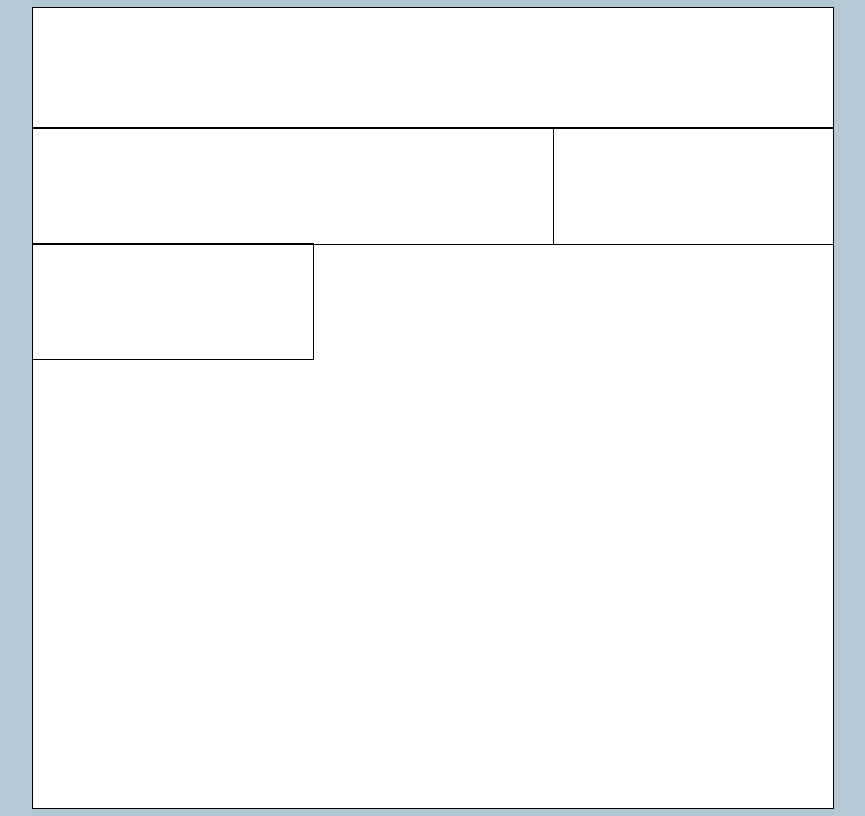
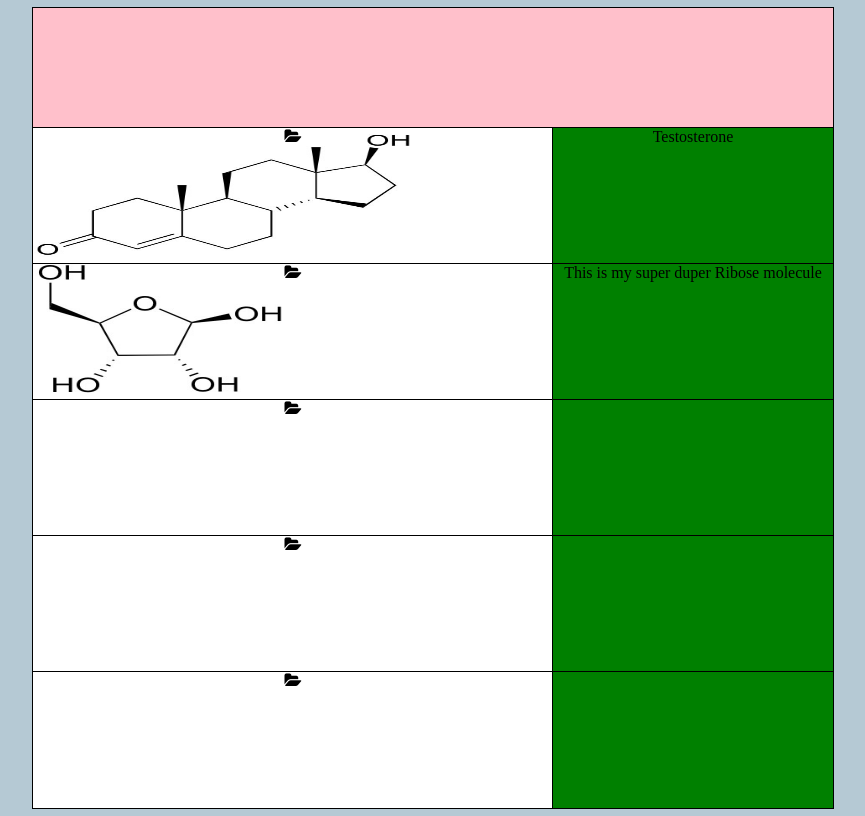
Before and after one commit to zjensen/256-design, a plain HTML site: page open.html in a window 1280 px wide. Shown: the whole page, without its empty margins (215-1080 px from the left). Drawn offline with Linux system fonts and the light colour scheme.

Commit message:
Divs working
Getting the divs to work.

```diff
--- a/css/style.css
+++ b/css/style.css
@@ -27,6 +27,7 @@ div{
 	outline:solid black 1px;
 	height:15%;
 	width:100%;
+	background:pink;
 }
 
 .moleculesToOpen
@@ -39,9 +40,40 @@ div{
 .row
 {
 	outline:solid black 1px;
-	height:17%;
+	height:20%;
 	width:100%;
-	display: inline-block;
+	display:inline-flex;
+	background:blue;
+	position: relative;
+}
+
+.testosterone
+{
+	background-image: url("testosterone.jpg");
+	background-size: 75% 100%;
+	background-repeat: no-repeat;
+}
+
+.ribose
+{
+	background-image: url("ribose.jpg");
+	background-size: 50% 100%;
+	background-repeat: no-repeat;
+}
+
+.top
+{
+	top:0;
+}
+
+.bottom
+{
+	bottom:0;
+}
+
+.right
+{
+	right:0;
 }
 
 .molecule
@@ -56,4 +88,5 @@ div{
 	outline:solid black 1px;
 	height:100%;
 	width:35%;
+	background: green;
 }
--- a/open.html
+++ b/open.html
@@ -12,7 +12,38 @@
 			</div>
 			<div class="moleculesToOpen">
 				<div class="row">
+					<div class="molecule testosterone">
+						<i class="fa fa-folder-open"></i>
+					</div>
+					<div class="caption">
+						Testosterone
+					</div>
+				</div>
+				<div class="row">
+					<div class="molecule ribose">
+						<i class="fa fa-folder-open right bottom"></i>
+					</div>
+					<div class="caption">
+						This is my super duper Ribose molecule
+					</div>
+				</div>
+				<div class="row">
 					<div class="molecule">
+						<i class="fa fa-folder-open"></i>
+					</div>
+					<div class="caption">
+					</div>
+				</div>
+				<div class="row">
+					<div class="molecule">
+						<i class="fa fa-folder-open"></i>
+					</div>
+					<div class="caption">
+					</div>
+				</div>
+				<div class="row">
+					<div class="molecule">
+						<i class="fa fa-folder-open"></i>
 					</div>
 					<div class="caption">
 					</div>
```
Also changed, not shown: css/ribose.jpg (added), css/testosterone.jpg (added).
